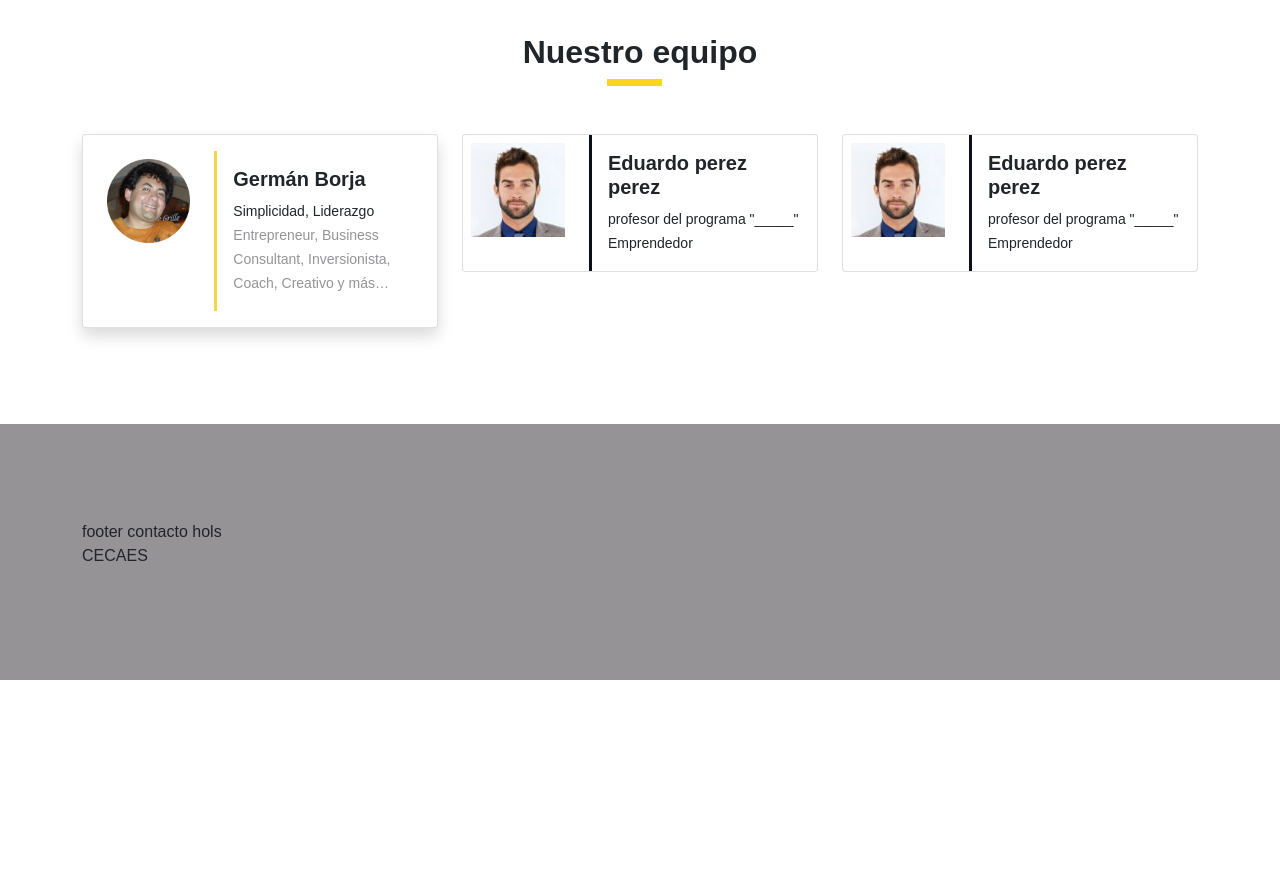
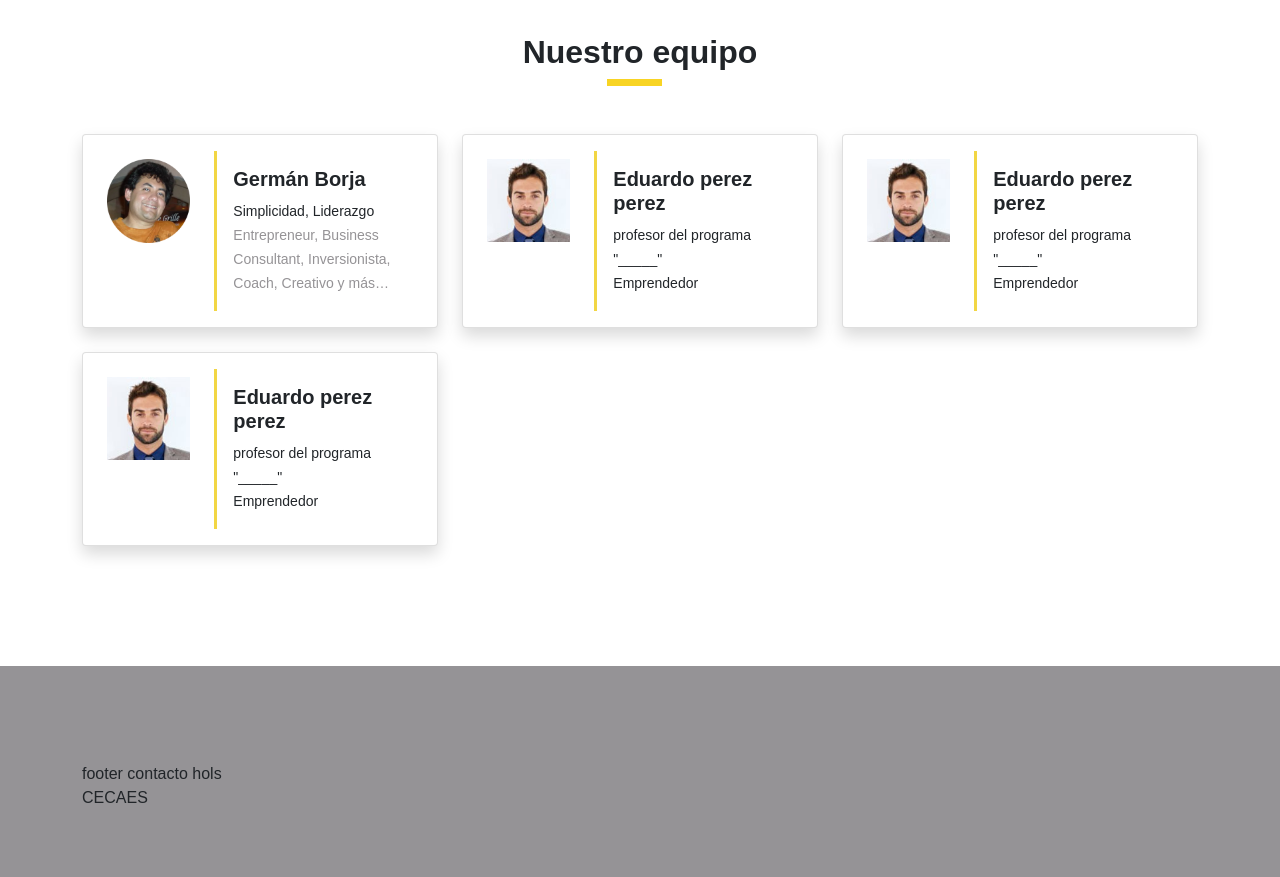
Before and after one commit to xarlieeebrown/fullness, a website: page index.html in a window 1280 px wide. Shown: the part 1980-2857 px from the top of the page. Before the commit the page ends 2660 px from the top, so only its background shows below. Drawn offline with nearby package versions, Linux system fonts and the light colour scheme; a web font is replaced by a local one.

Commit message:
mas camvios

```diff
--- a/index.html
+++ b/index.html
@@ -163,7 +163,7 @@
             <h2 class="text-center ">Nuestro equipo</h2>
             <div class="amarillo mb-5"></div>
             <div class="row row-cols-xs-1 row-cols-md-2 row-cols-lg-3">
-                <div class="cols-xs-12 cols-lg-4">
+                <div class="cols-xs-12 cols-lg-4 mb-4">
                     <div class="card  p-3  shadow">
                         <div class="row ">
                             <div class="col-4">
@@ -180,14 +180,14 @@
                         </div>
                     </div>
                 </div>
-                <div class="cols-xs-12 cols-lg-4">
-                    <div class="card  ">
+                <div class="cols-xs-12 cols-lg-4 mb-4">
+                    <div class="card p-3 shadow ">
                         <div class="row ">
                             <div class="col-4">
                                 <img src="img/1.jpg" class="img-fluid pt-2 ps-2" alt="...">
                             </div>
                             <div class="col-8">
-                                <div class="card-body border-primary border-3 border-start">
+                                <div class="card-body border-warning border-3 border-start">
                                     <h5 class="card-title">Eduardo perez perez </h5>
                                     <p class="card-text mb-0"><small>profesor del programa "_____"</small> </p>
                                     <p class="card-text mt-0"><small> Emprendedor  </small> </p>
@@ -197,19 +197,34 @@
                         </div>
                     </div>
                 </div>
-                <div class="col">
-                    <div class="card  ">
+                <div class="cols-xs-12 cols-lg-4 mb-4">
+                    <div class="card p-3 shadow ">
                         <div class="row ">
                             <div class="col-4">
                                 <img src="img/1.jpg" class="img-fluid pt-2 ps-2" alt="...">
                             </div>
                             <div class="col-8">
-                                <div class="card-body border-primary border-3 border-start">
+                                <div class="card-body border-warning border-3 border-start">
                                     <h5 class="card-title">Eduardo perez perez </h5>
                                     <p class="card-text mb-0"><small>profesor del programa "_____"</small> </p>
                                     <p class="card-text mt-0"><small> Emprendedor  </small> </p>
                                 </div>
-
+                            </div>
+                        </div>
+                    </div>
+                </div>
+                <div class="cols-xs-12 cols-lg-4 mb-4">
+                    <div class="card p-3 shadow ">
+                        <div class="row ">
+                            <div class="col-4">
+                                <img src="img/1.jpg" class="img-fluid pt-2 ps-2" alt="...">
+                            </div>
+                            <div class="col-8">
+                                <div class="card-body border-warning border-3 border-start">
+                                    <h5 class="card-title">Eduardo perez perez </h5>
+                                    <p class="card-text mb-0"><small>profesor del programa "_____"</small> </p>
+                                    <p class="card-text mt-0"><small> Emprendedor  </small> </p>
+                                </div>
                             </div>
                         </div>
                     </div>
```
